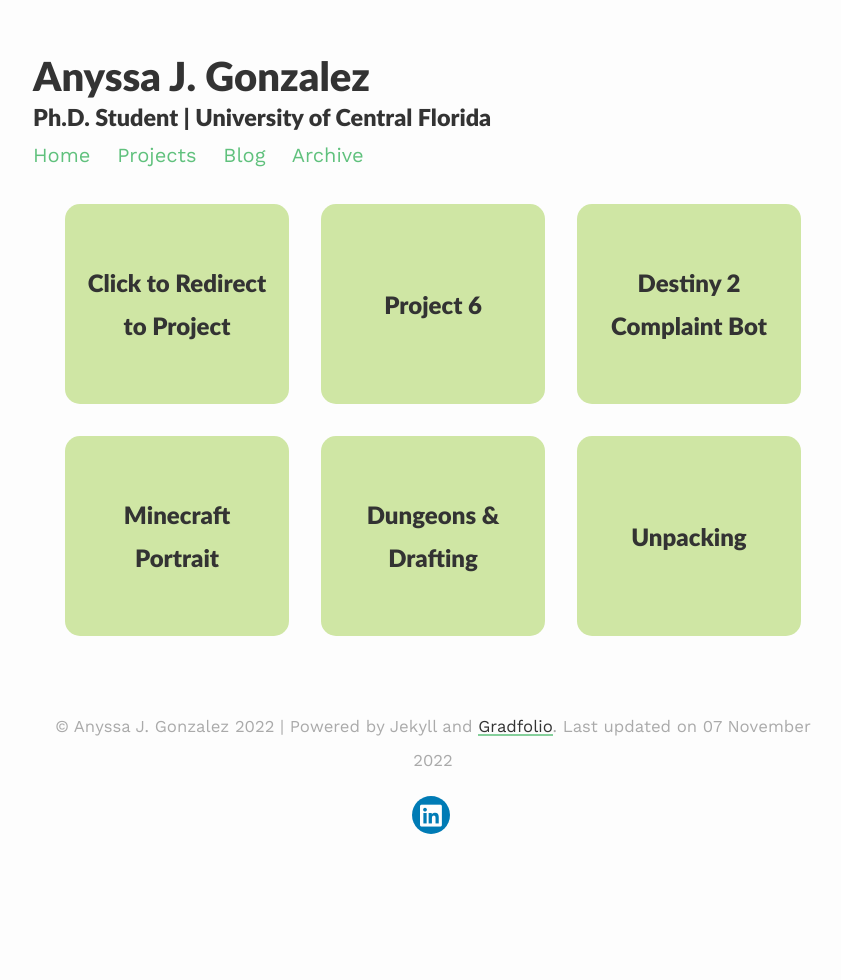
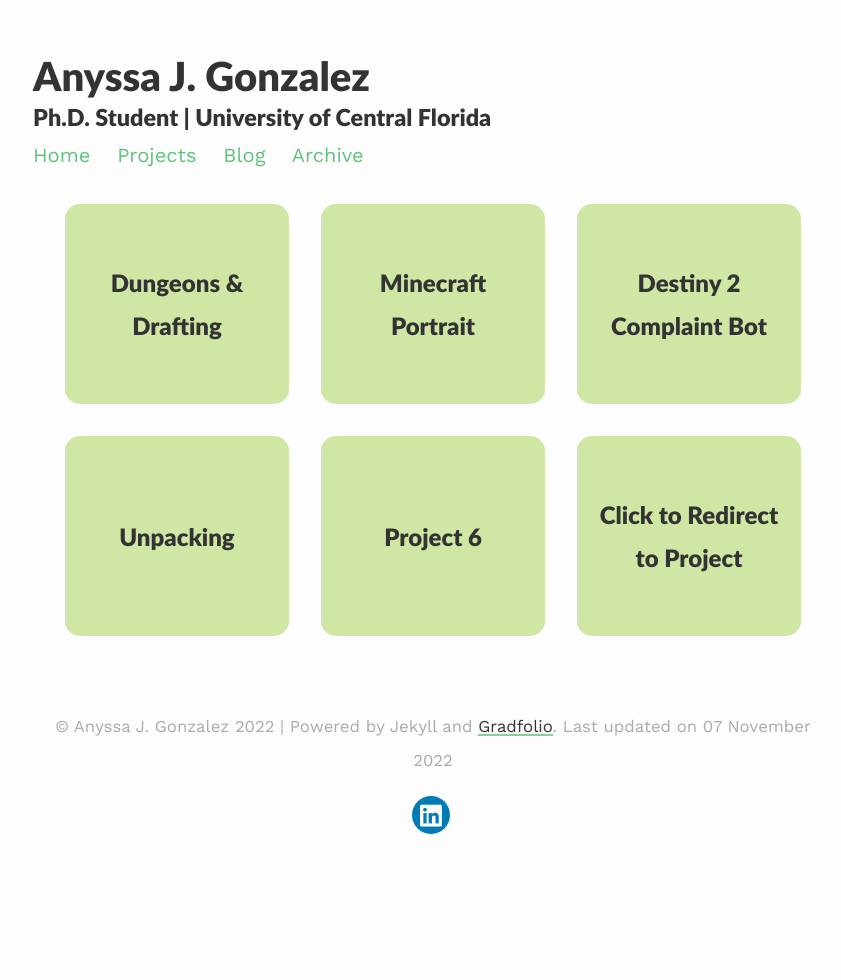
Before and after one commit to anyssajgonzalez/AnyssaPortfolio, a Jekyll site: the page built from _pages/projects.md, in a window 1280 px wide. Shown: the whole page, without its empty margins (207-1048 px from the left). Built offline with Jekyll 4.4.1, drawn with Linux system fonts in a browser that asks for light colours; nearby versions of some CDN libraries; part of the change alters nothing that is shown.

```diff
--- a/_config.yml
+++ b/_config.yml
@@ -38,10 +38,10 @@ collections:
     output: true
     permalink: /projects/:name/
     order:
-      - shortProject.md
-      - longerProjectTitle.md
-      - redirect.md
-      - project4.md
+      - Thesis.md
+      - Selfie.md
+      - Destiny2ComplaintBot.md
+      - Unpacking.md
       - project5.md
       - project6.md
 
```
